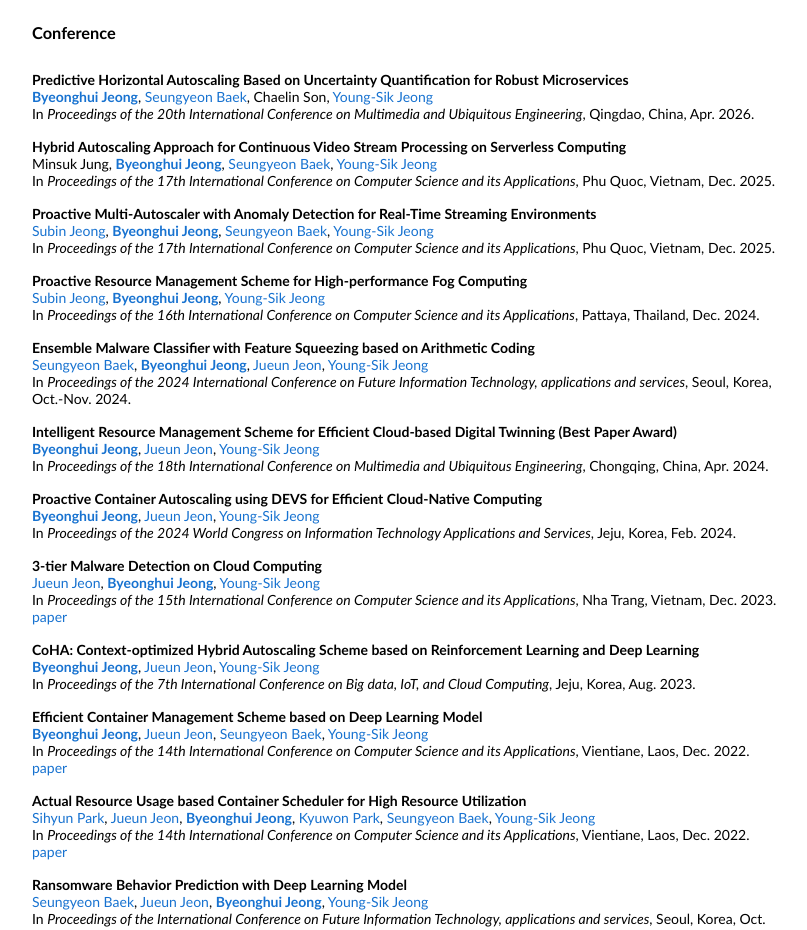
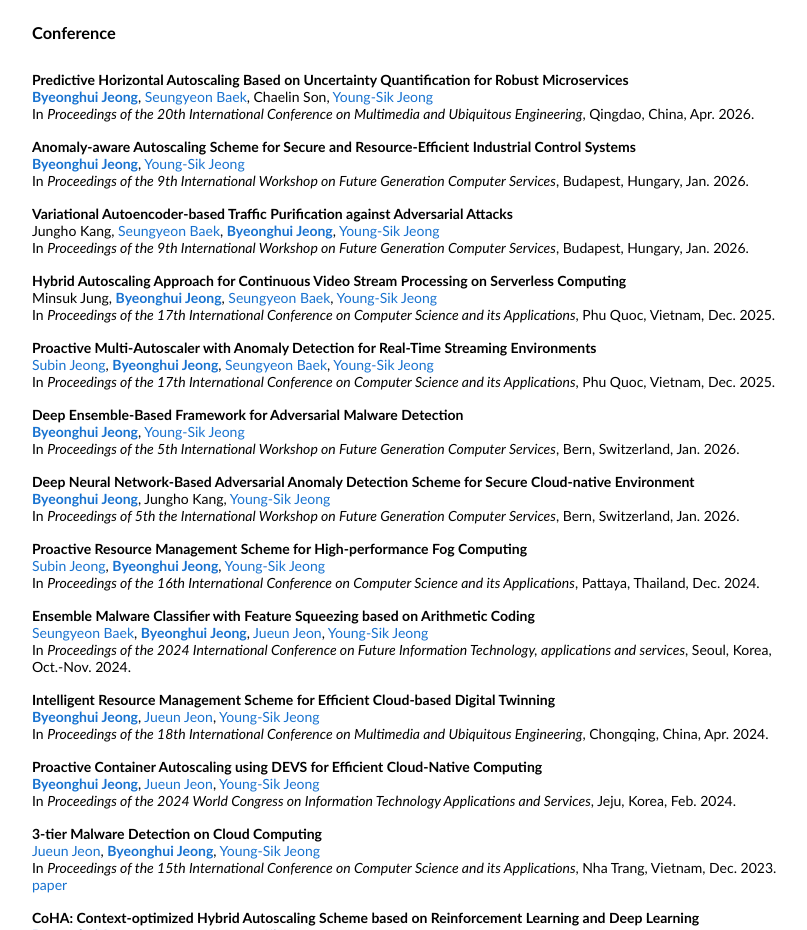
Before and after one commit to bh-jeong/bh-jeong.github.io, a plain HTML site: page index.html in a window 1280 px wide. Shown: the part 5320-6250 px from the top of the page, without its empty margins (224-1031 px from the left). Drawn offline with Linux system fonts and the light colour scheme.

Commit message:
Add conference list

```diff
--- a/index.html
+++ b/index.html
@@ -559,6 +559,24 @@
                 </tr>
                 <tr>
                     <td colspan="2" style="padding:8px 16px;width:100%;vertical-align:middle">
+                        <span class="papertitle">Anomaly-aware Autoscaling Scheme for Secure and Resource-Efficient Industrial Control Systems</span><br>
+                        <a href="https://scholar.google.co.kr/citations?user=jNqR0jMAAAAJ"><strong>Byeonghui Jeong</strong></a>,
+                        <a href="https://scholar.google.co.kr/citations?hl=ko&user=3HBZickAAAAJ">Young-Sik Jeong</a><br>
+                        In <em>Proceedings of the 9th International Workshop on Future Generation Computer Services</em>, Budapest, Hungary, Jan. 2026.<br>
+                    </td>
+                </tr>
+                <tr>
+                    <td colspan="2" style="padding:8px 16px;width:100%;vertical-align:middle">
+                        <span class="papertitle">Variational Autoencoder-based Traffic Purification against Adversarial Attacks</span><br>
+                        Jungho Kang,
+                        <a href="https://scholar.google.co.kr/citations?user=NxknNdQAAAAJ">Seungyeon Baek</a>,
+                        <a href="https://scholar.google.co.kr/citations?user=jNqR0jMAAAAJ"><strong>Byeonghui Jeong</strong></a>,
+                        <a href="https://scholar.google.co.kr/citations?hl=ko&user=3HBZickAAAAJ">Young-Sik Jeong</a><br>
+                        In <em>Proceedings of the 9th International Workshop on Future Generation Computer Services</em>, Budapest, Hungary, Jan. 2026.<br>
+                    </td>
+                </tr>
+                <tr>
+                    <td colspan="2" style="padding:8px 16px;width:100%;vertical-align:middle">
                         <span class="papertitle">Hybrid Autoscaling Approach for Continuous Video Stream Processing on Serverless Computing</span><br>
                         Minsuk Jung,
                         <a href="https://scholar.google.co.kr/citations?user=jNqR0jMAAAAJ"><strong>Byeonghui Jeong</strong></a>,
@@ -575,6 +593,23 @@
                         <a href="https://scholar.google.co.kr/citations?user=NxknNdQAAAAJ">Seungyeon Baek</a>,
                         <a href="https://scholar.google.co.kr/citations?hl=ko&user=3HBZickAAAAJ">Young-Sik Jeong</a><br>
                         In <em>Proceedings of the 17th International Conference on Computer Science and its Applications</em>, Phu Quoc, Vietnam, Dec. 2025.<br>
+                    </td>
+                </tr>
+                <tr>
+                    <td colspan="2" style="padding:8px 16px;width:100%;vertical-align:middle">
+                        <span class="papertitle">Deep Ensemble-Based Framework for Adversarial Malware Detection</span><br>
+                        <a href="https://scholar.google.co.kr/citations?user=jNqR0jMAAAAJ"><strong>Byeonghui Jeong</strong></a>,
+                        <a href="https://scholar.google.co.kr/citations?hl=ko&user=3HBZickAAAAJ">Young-Sik Jeong</a><br>
+                        In <em>Proceedings of the 5th International Workshop on Future Generation Computer Services</em>, Bern, Switzerland, Jan. 2026.<br>
+                    </td>
+                </tr>
+                <tr>
+                    <td colspan="2" style="padding:8px 16px;width:100%;vertical-align:middle">
+                        <span class="papertitle">Deep Neural Network-Based Adversarial Anomaly Detection Scheme for Secure Cloud-native Environment</span><br>
+                        <a href="https://scholar.google.co.kr/citations?user=jNqR0jMAAAAJ"><strong>Byeonghui Jeong</strong></a>,
+                        Jungho Kang,
+                        <a href="https://scholar.google.co.kr/citations?hl=ko&user=3HBZickAAAAJ">Young-Sik Jeong</a><br>
+                        In <em>Proceedings of 5th the International Workshop on Future Generation Computer Services</em>, Bern, Switzerland, Jan. 2026.<br>
                     </td>
                 </tr>
                 <tr>
@@ -598,7 +633,7 @@
                 </tr>
                 <tr>
                     <td colspan="2" style="padding:8px 16px;width:100%;vertical-align:middle">
-                        <span class="papertitle">Intelligent Resource Management Scheme for Efficient Cloud-based Digital Twinning <strong>(Best Paper Award)</strong></span><br>
+                        <span class="papertitle">Intelligent Resource Management Scheme for Efficient Cloud-based Digital Twinning</span><br>
                         <a href="https://scholar.google.co.kr/citations?user=jNqR0jMAAAAJ"><strong>Byeonghui Jeong</strong></a>,
                         <a href="https://scholar.google.co.kr/citations?user=UUuCcz4AAAAJ">Jueun Jeon</a>,
                         <a href="https://scholar.google.co.kr/citations?hl=ko&user=3HBZickAAAAJ">Young-Sik Jeong</a><br>
```
